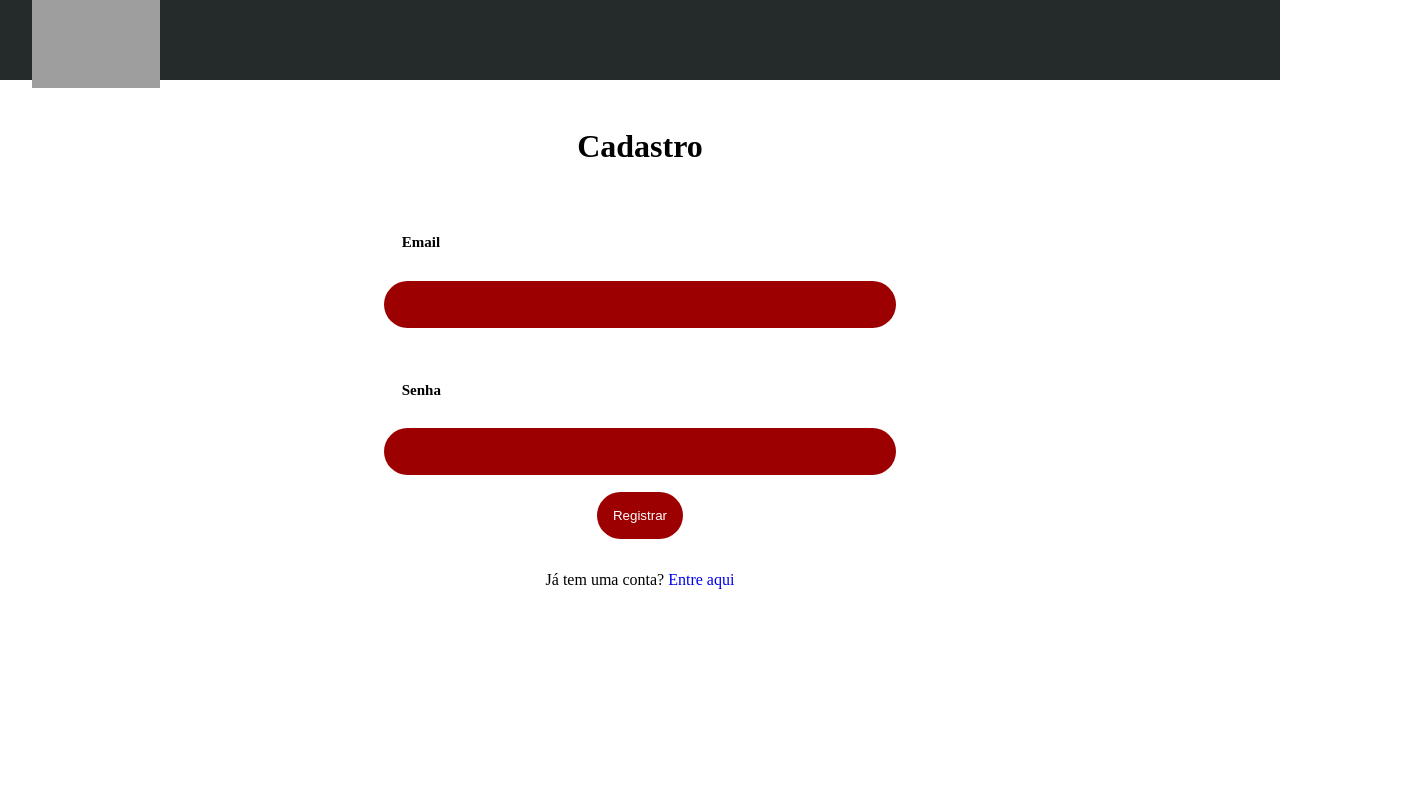
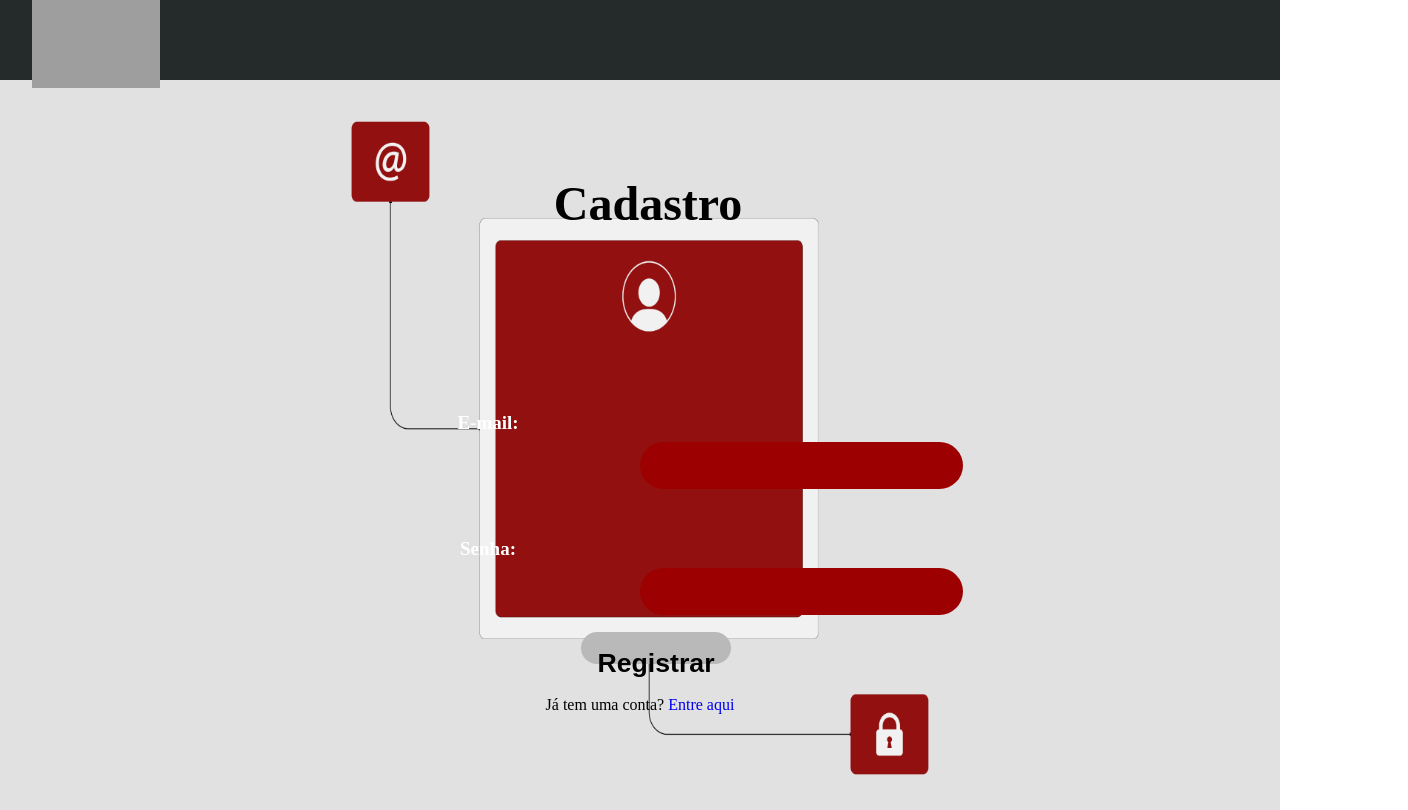
Before and after one commit to nathanhalgumacoisa/Tool-Trackers-front, a Next.js app: page /Cadastro in a window 1280 px wide. Shown: the whole page, 1408 px wide, since content can reach past the window. Built offline with nearby package versions, Linux system fonts and the light colour scheme; no server answers; grey boxes are pictures that could not be loaded.

Commit message:
estilo-loginecadastro

```diff
--- a/app/Cadastro/cadastro.module.css
+++ b/app/Cadastro/cadastro.module.css
@@ -18,21 +18,24 @@
     border: 2px ; /* Borda vermelha */
     border-radius: 50px; /* Arredondamento */
     outline: none; /* Remove a borda de foco padrão */
-    transition: border-color 0.3s;
-    max-width: 50%;
+
+    max-width: 21%;
     align-items: center;
     margin: -1rem auto;
     padding: 1rem;
     align-items: center;
-    margin-left: 16rem;
+    margin-left: 48rem;
     margin-top: 0.5rem;
+    justify-content: center;
         }
 
 .title{
-    font-size: 15px;
-    max-width: 40.35vw;
-    margin: 1.25px auto;
-    padding: 1.25rem;
+    font-size: 19px;
+    align-items: center;
+    text-align: center;
+    margin-top: 1rem;
+    margin-left: -19rem;
+    color: rgb(255, 255, 255);
 }
 
 .input::placeholder {
@@ -43,7 +46,6 @@
     width: 60vw;
     background-color: rgb(156, 0, 0);
     color: rgb(255, 255, 255);
-    border: 2px solid transparent; /* Ajuste a borda se necessário */
     border-radius: 50px;
     outline: none;
     transition: border-color 0.3s;
@@ -60,17 +62,23 @@
 }
 
 .btn_cadastro {
-    background-color: rgb(156, 0, 0);
-    color: rgb(255, 255, 255);
+    background-color: rgb(185, 185, 185);
+    color: rgb(0, 0, 0);
     border: 2px ; /* Borda vermelha */
-    border-radius: 50px; /* Arredondamento */
+    border-radius: 1rem; /* Arredondamento */
     outline: none; /* Remove a borda de foco padrão */
     transition: border-color 0.3s;
     max-width: 50%;
     align-items: center;
-    margin-top: 2rem;
+    margin-top: -4rem;
     margin-bottom: 2rem;
     padding: 1rem;
+    margin-left: 2rem;
+    height: 1rem;
+    text-align: center;
+    align-items: center;
+    text-align: center;
+    justify-content: center;
 }
 
 .btn_cadastro:hover {
@@ -85,3 +93,31 @@
 .required {
     border: 2px solid red; /* Por exemplo, uma borda vermelha */
   }
+
+  .img_login{
+    width: 100%;
+    height: 100%;
+    position: fixed;
+    z-index: -1;
+    margin-top: -2rem;
+  }
+
+  .text1{
+    color: rgb(0, 0, 0);
+    font-size: 3rem;
+    margin-bottom: 5px;
+    margin-top: 3rem;
+    margin-left: 1rem;
+    align-items: center;
+    text-align: center;
+
+  }
+
+  .conainer_input{
+    display: flex;
+    flex-direction: column;
+    align-items: center;
+    justify-content: center;
+    margin-top: 7rem;
+    margin-bottom: 6rem;
+  }
--- a/app/Cadastro/page.jsx
+++ b/app/Cadastro/page.jsx
@@ -22,14 +22,21 @@ export default function Register() {
     }
   };
 
+
   return (
     <div>
       <Header />
+      <div>
+      <img src="./fundo-login.png" alt="" className={styles.img_login}/>
+      </div>
       <div className={styles.container}>
-        <h1>Cadastro</h1>
+
+        <h1 className={styles.text1}>Cadastro</h1>
+
+        <div className={styles.conainer_input}>
         <div className={styles.input_container}>
           <label className={styles.label}>
-            <h2 className={styles.title}>Email</h2>
+            <h2 className={styles.title}>E-mail:</h2>
 
             <input
             type="email"
@@ -39,9 +46,10 @@ export default function Register() {
           />
           </label>
         </div>
+
         <div className={styles.input_container}>
           <label className={styles.label}>
-            <h2 className={styles.title}>Senha</h2>
+            <h2 className={styles.title}>Senha:</h2>
 
             <input
             type="password"
@@ -51,8 +59,10 @@ export default function Register() {
             />
           </label>
         </div>
+        </div>
+
         <button className={styles.btn_cadastro} onClick={register}>
-          Registrar
+        <h1 className={styles.title1}>Registrar</h1>
         </button>
 
         <p>
--- a/app/Login/login.module.css
+++ b/app/Login/login.module.css
@@ -4,7 +4,7 @@
     background-color: rgb(157, 41, 41);
     color: rgb(0, 0, 0);
     border: 2px ; /* Borda vermelha */
-    border-radius: 50px; /* Arredondamento */
+    border-radius: 1rem; /* Arredondamento */
     outline: none; /* Remove a borda de foco padrão */
     transition: border-color 0.3s;
     max-width: 20%;
@@ -72,14 +72,14 @@
 
   .button{
     text-align: center;
-    margin-top: 2rem;
+    margin-top: 3rem;
     width: 6vw;
-    height: 3vw;
+    height: 2vw;
     align-items: center;
     margin-left: 57rem;
     background-color: rgb(185, 185, 185);
     color: rgb(0, 0, 0);
-    border-radius: 2rem;
+    border-radius: 1rem;
     border-color: rgb(129, 28, 0);
   }
 
```
Also changed, not shown: public/fundo-cadastro.png (added).
